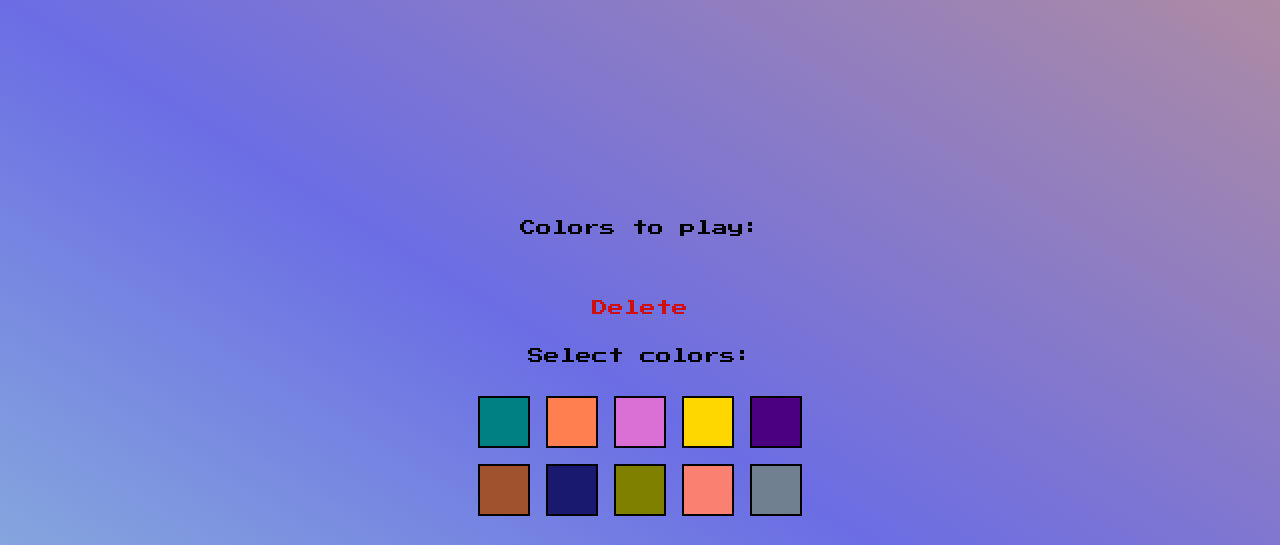
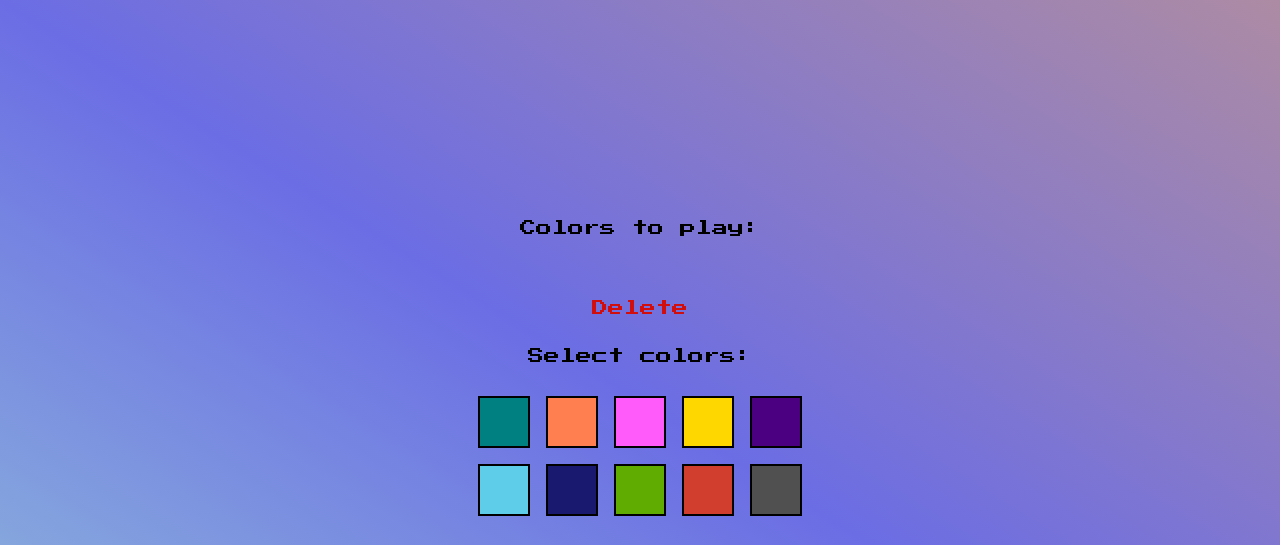
Before and after one commit to Gaston-Valentini/proyect3-masterMind, a plain HTML site: page viewes/colors/colors.html in a window 1280 px wide. Shown: the top 545 px of the page. Drawn offline with Linux system fonts and the light colour scheme; a web font is replaced by a local one.

Commit message:
Added styles to the color selectors in colors.css

```diff
--- a/viewes/colors/colors.css
+++ b/viewes/colors/colors.css
@@ -46,6 +46,11 @@
     border: 2px solid black;
 }
 
+.colorsOptionsColor:hover {
+    border: 2px solid #fff;
+    cursor: pointer;
+}
+
 .color1 {
     background-color: rgb(0, 128, 128);
 }
@@ -55,7 +60,7 @@
 }
 
 .color3 {
-    background-color: rgb(218, 112, 214);
+    background-color: rgb(255, 91, 250);
 }
 
 .color4 {
@@ -67,7 +72,7 @@
 }
 
 .color6 {
-    background-color: rgb(160, 82, 45);
+    background-color: rgb(93, 205, 233);
 }
 
 .color7 {
@@ -75,15 +80,15 @@
 }
 
 .color8 {
-    background-color: rgb(128, 128, 0);
+    background-color: rgb(97, 172, 0);
 }
 
 .color9 {
-    background-color: rgb(250, 128, 114);
+    background-color: rgb(209, 62, 46);
 }
 
 .color10 {
-    background-color: rgb(112, 128, 144);
+    background-color: rgb(80, 80, 80);
 }
 
 .colorsPlay {
```
